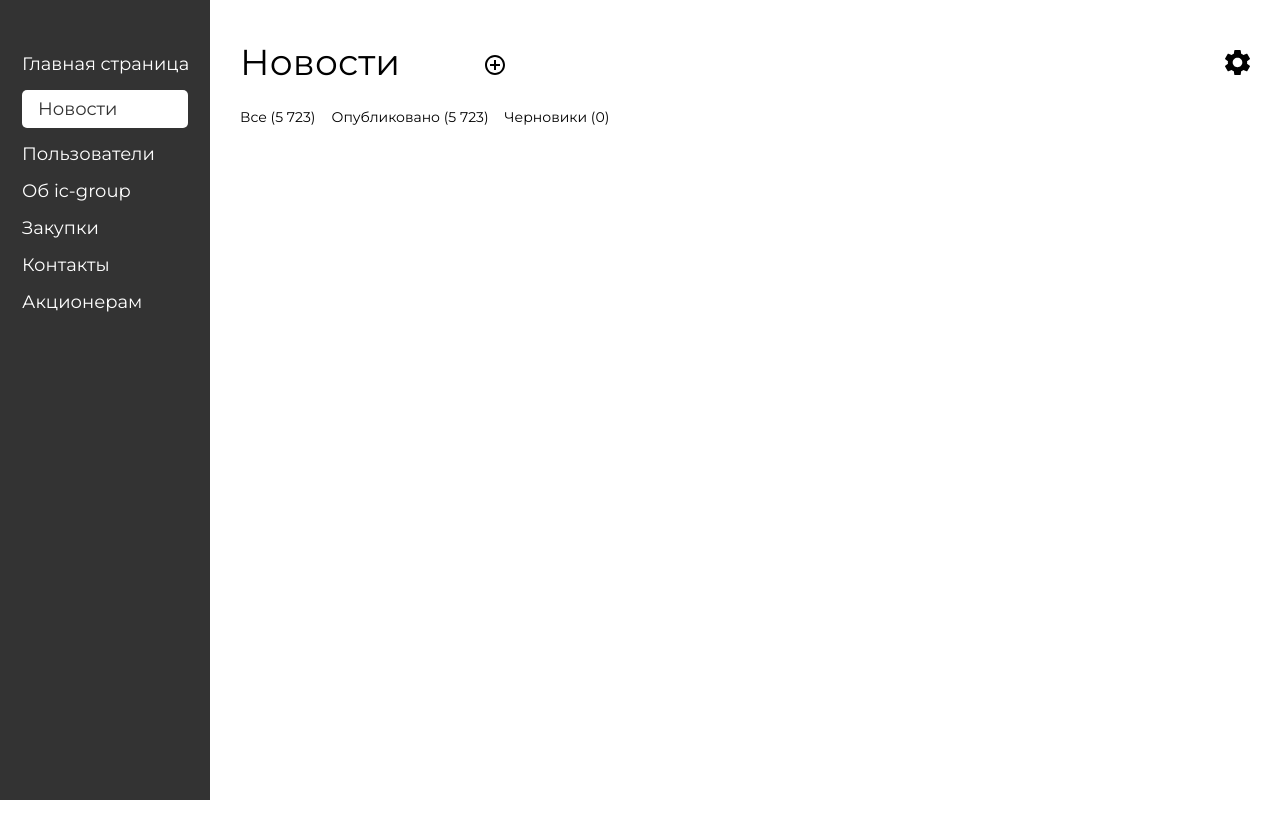
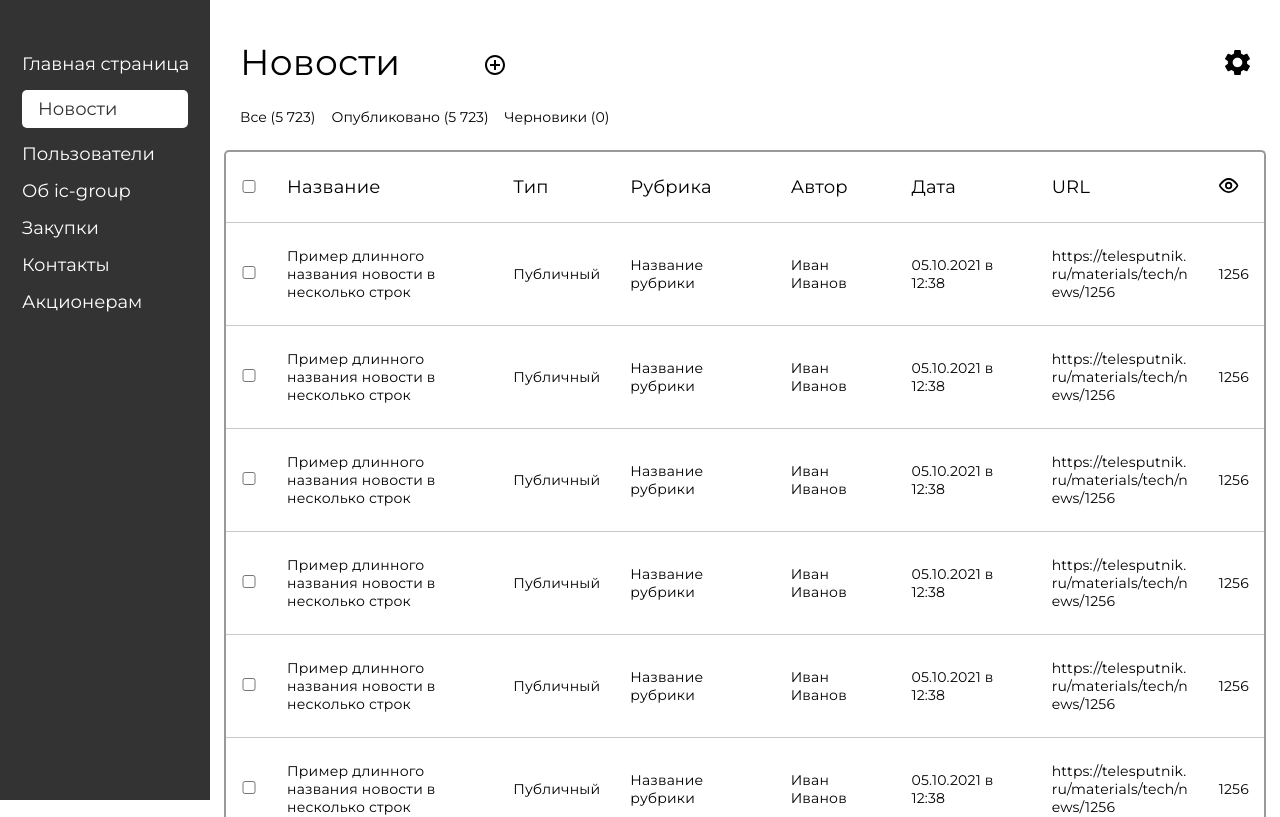
Before and after one commit to KiraProsto/ICGroup-admin, a React (Vite) app: page /admin/news in a window 1280 px wide. Shown: the top 817 px of the page. Built offline with nearby package versions, Linux system fonts and the light colour scheme.

Commit message:
Add newsTable component to NewsPage

```diff
--- a/package.json
+++ b/package.json
@@ -36,6 +36,7 @@
     "vitest": "^2.1.4"
   },
   "dependencies": {
+    "@mantine/core": "^8.3.16",
     "@reduxjs/toolkit": "^2.11.2",
     "@testing-library/react": "^14.2.1",
     "react": "^18.3.1",
--- a/src/components/news/NewsTable.tsx
+++ b/src/components/news/NewsTable.tsx
@@ -0,0 +1,112 @@
+import { Table } from '@mantine/core';
+import './news.css';
+
+interface INewsItem {
+  id: number;
+  title: string;
+  type: string;
+  category: string;
+  author: string;
+  date: string;
+  url: string;
+  views: number;
+}
+
+interface INewsTableProps {
+  items: INewsItem[];
+  selectedIds: number[];
+  setSelectedIds: React.Dispatch<React.SetStateAction<number[]>>;
+}
+
+export default function NewsTable({
+  items,
+  selectedIds,
+  setSelectedIds,
+}: INewsTableProps) {
+  const allSelected = selectedIds.length === items.length;
+
+  const toggleSelectAll = () => {
+    if (allSelected) {
+      setSelectedIds([]);
+    } else {
+      setSelectedIds(items.map((i) => i.id));
+    }
+  };
+
+  const toggleSelectOne = (id: number) => {
+    setSelectedIds((prev) =>
+      prev.includes(id) ? prev.filter((x) => x !== id) : [...prev, id],
+    );
+  };
+
+  return (
+    <div className="news-table__wrapper">
+      <Table className="news-table" withRowBorders={false}>
+        <Table.Thead>
+          <Table.Tr>
+            <Table.Th className="news-table__cell-th">
+              <input
+                type="checkbox"
+                className="news-table__checkbox"
+                checked={allSelected}
+                onChange={toggleSelectAll}
+              />
+            </Table.Th>
+
+            <Table.Th className="news-table__cell-th">Название</Table.Th>
+            <Table.Th className="news-table__cell-th">Тип</Table.Th>
+            <Table.Th className="news-table__cell-th">Рубрика</Table.Th>
+            <Table.Th className="news-table__cell-th">Автор</Table.Th>
+            <Table.Th className="news-table__cell-th">Дата</Table.Th>
+            <Table.Th className="news-table__cell-th">URL</Table.Th>
+
+            <Table.Th className="news-table__cell-th">
+              <img
+                src="/news/eye.svg"
+                alt="Значок просмотров"
+                className="news-table__icon"
+              />
+            </Table.Th>
+          </Table.Tr>
+        </Table.Thead>
+
+        <Table.Tbody>
+          {items.map((item) => {
+            const isSelected = selectedIds.includes(item.id);
+
+            return (
+              <Table.Tr key={item.id}>
+                <Table.Td className="news-table__cell-td">
+                  <input
+                    type="checkbox"
+                    className="news-table__checkbox"
+                    checked={isSelected}
+                    onChange={() => toggleSelectOne(item.id)}
+                  />
+                </Table.Td>
+
+                <Table.Td className="news-table__cell-td cell-title">
+                  {item.title}
+                </Table.Td>
+                <Table.Td className="news-table__cell-td">{item.type}</Table.Td>
+                <Table.Td className="news-table__cell-td">
+                  {item.category}
+                </Table.Td>
+                <Table.Td className="news-table__cell-td">
+                  {item.author}
+                </Table.Td>
+                <Table.Td className="news-table__cell-td">{item.date}</Table.Td>
+                <Table.Td className="news-table__cell-td cell-url">
+                  {item.url}
+                </Table.Td>
+                <Table.Td className="news-table__cell-td">
+                  {item.views}
+                </Table.Td>
+              </Table.Tr>
+            );
+          })}
+        </Table.Tbody>
+      </Table>
+    </div>
+  );
+}
--- a/src/components/news/news.css
+++ b/src/components/news/news.css
@@ -40,3 +40,47 @@
   font-weight: 400;
   font-size: 14px;
 }
+
+/* NewsTable */
+.news-table__wrapper {
+  margin: 0 14px;
+  overflow: hidden;
+  border-radius: 5px;
+  border: 2px solid var(--gray-3);
+  border-bottom: 0;
+}
+.news-table {
+  border: none;
+  width: 100%;
+  border-collapse: collapse;
+}
+.news-table__checkbox {
+  width: 16px;
+  cursor: pointer;
+  accent-color: var(--black-1);
+}
+.news-table__icon {
+  width: 20px;
+}
+.news-table__cell-th {
+  font-weight: 400;
+  font-size: 18px;
+  letter-spacing: 0.2px;
+  text-align: left;
+  padding: 24px 15px;
+  border-bottom: 1px solid var(--black-0);
+}
+.news-table__cell-td {
+  font-weight: 400;
+  font-size: 14px;
+  letter-spacing: 0.2px;
+  padding: 24px 15px;
+  border-bottom: 1px solid var(--black-0);
+}
+.cell-title {
+  max-width: 250px;
+}
+.cell-url {
+  max-width: 190px;
+  word-break: break-all;
+}
--- a/src/main.tsx
+++ b/src/main.tsx
@@ -5,12 +5,15 @@ import App from './App.tsx';
 import { BrowserRouter } from 'react-router-dom';
 import { Provider } from 'react-redux';
 import { store } from './app/store.ts';
+import { MantineProvider } from '@mantine/core';
 
 createRoot(document.getElementById('root')!).render(
   <StrictMode>
     <Provider store={store}>
       <BrowserRouter>
-        <App />
+        <MantineProvider>
+          <App />
+        </MantineProvider>
       </BrowserRouter>
     </Provider>
   </StrictMode>,
--- a/src/pages/admin/AdminLayout.css
+++ b/src/pages/admin/AdminLayout.css
@@ -1,7 +1,8 @@
 .admin__layout {
   display: flex;
-  height: 100vh;
+  height: 100%;
   font-family: var(--font-main);
+  max-width: 2350px;
 }
 
 .admin__content {
--- a/src/pages/admin/NewsPage.tsx
+++ b/src/pages/admin/NewsPage.tsx
@@ -1,17 +1,29 @@
 import NewsCounters from '@/components/news/NewsCounters';
 import NewsHeader from '@/components/news/NewsHeader';
 import { mockNews } from '@/components/news/NewsMockData';
+import NewsTable from '@/components/news/NewsTable';
+import { useState } from 'react';
 
 export default function NewsPage() {
   const all = mockNews.length;
   const published = mockNews.filter((n) => n.type === 'Публичный').length;
   const drafts = mockNews.filter((n) => n.type === 'Черновик').length;
 
+  const [page] = useState(1);
+  const perPage = 10;
+  const pageItems = mockNews.slice((page - 1) * perPage, page * perPage);
+
+  const [selectedIds, setSelectedIds] = useState<number[]>([]);
+
   return (
     <div className="admin__content">
       <NewsHeader />
-
       <NewsCounters all={all} published={published} drafts={drafts} />
+      <NewsTable
+        items={pageItems}
+        selectedIds={selectedIds}
+        setSelectedIds={setSelectedIds}
+      />
     </div>
   );
 }
--- a/src/styles/colors.css
+++ b/src/styles/colors.css
@@ -13,6 +13,7 @@
   --gray-0: #f8f9fa;
   --gray-1: #dee2e6;
   --gray-2: #7d7d7d;
+  --gray-3: #999;
   --gray-9: #343a40;
 
   --blue-0: #edf2ff;
```
Also changed, not shown: public/news/eye.svg (added), 1 other file (tests, documents, lock files or other folders).
